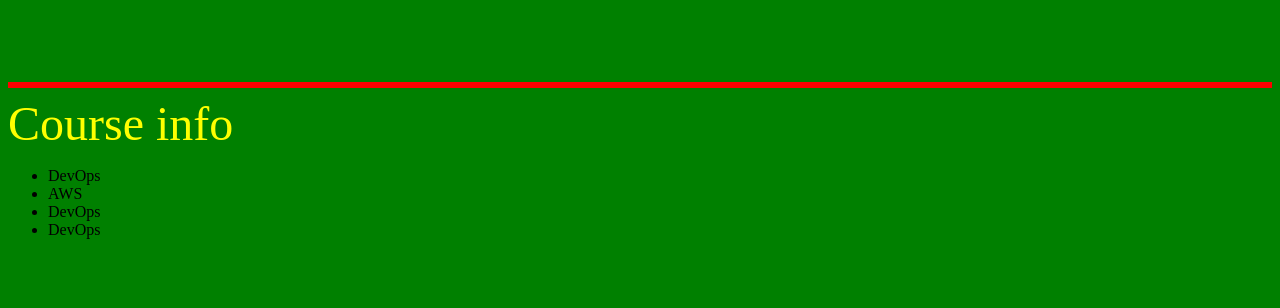
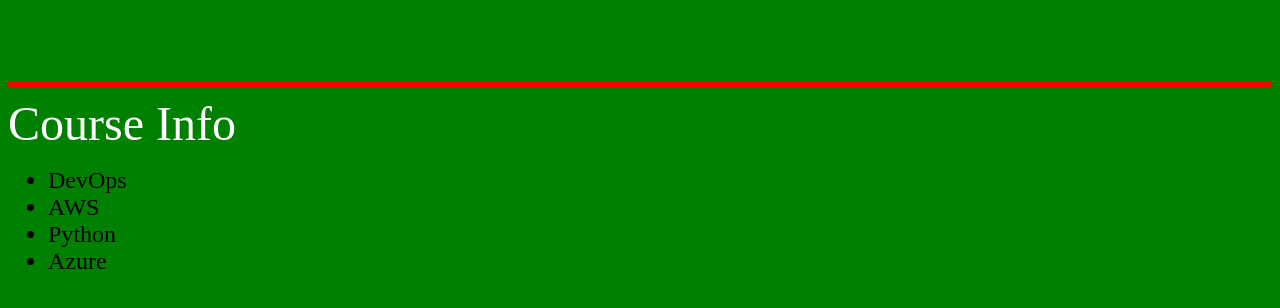
Before and after one commit to DevPhani/Fullstack-Project1, a plain HTML site: page index.html in a window 1280 px wide. Drawn offline with Linux system fonts and the light colour scheme.

Commit message:
index.html v1.2

```diff
--- a/index.html
+++ b/index.html
@@ -10,9 +10,12 @@
 <font color="gold" size="8"><marquee>Welcome To cloud gen
 </marquee></font>
 <hr color="red" size="6">
-<font color="yellow" size="10"><centre>Course info</centre></font>
-<ul>
-	<li>DevOps</li><li>AWS</li><li>DevOps</li><li>DevOps</li>
+<font color="white" size="10">
+	<centre>Course Info</centre>
+</font>
+<ul><font color="black" size="5">
+	<li>DevOps</li><li>AWS</li><li>Python</li><li>Azure</li>
+</font>
 </ul>
 </hr>
 </body>
```
